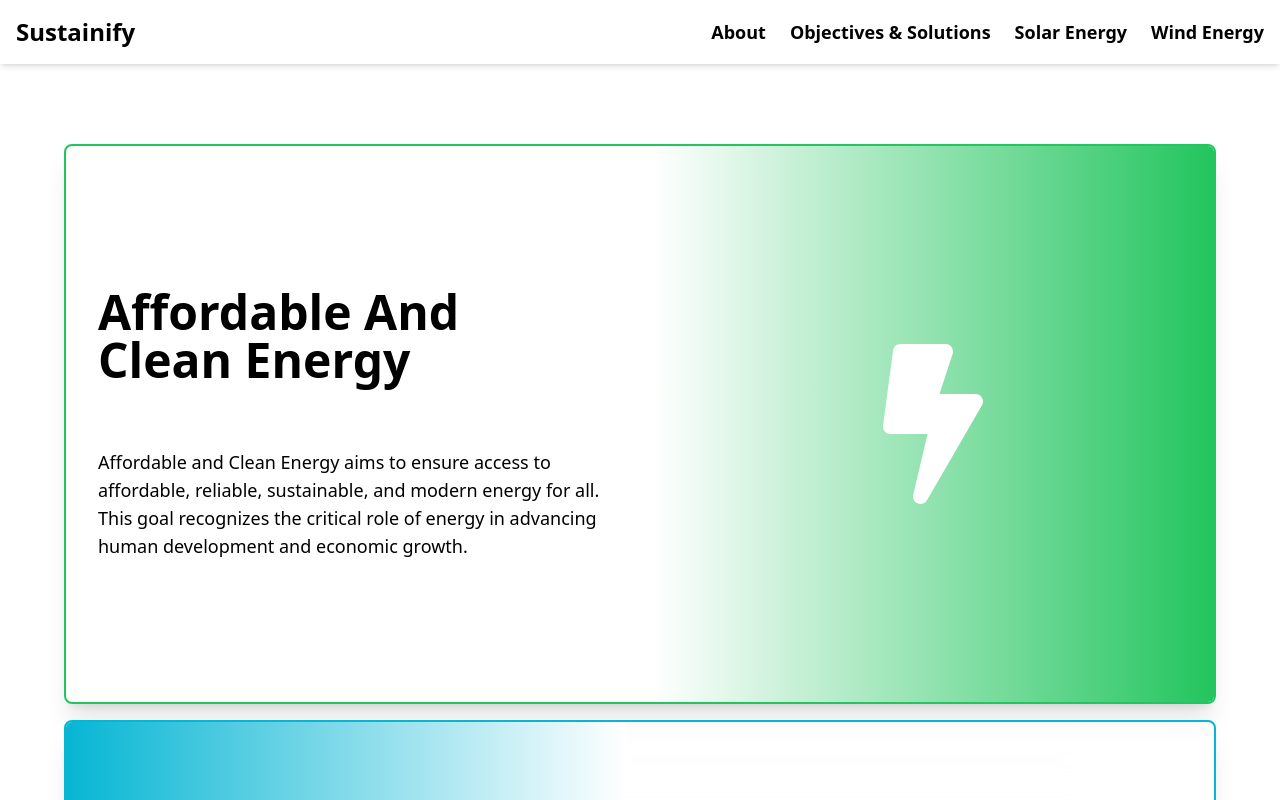
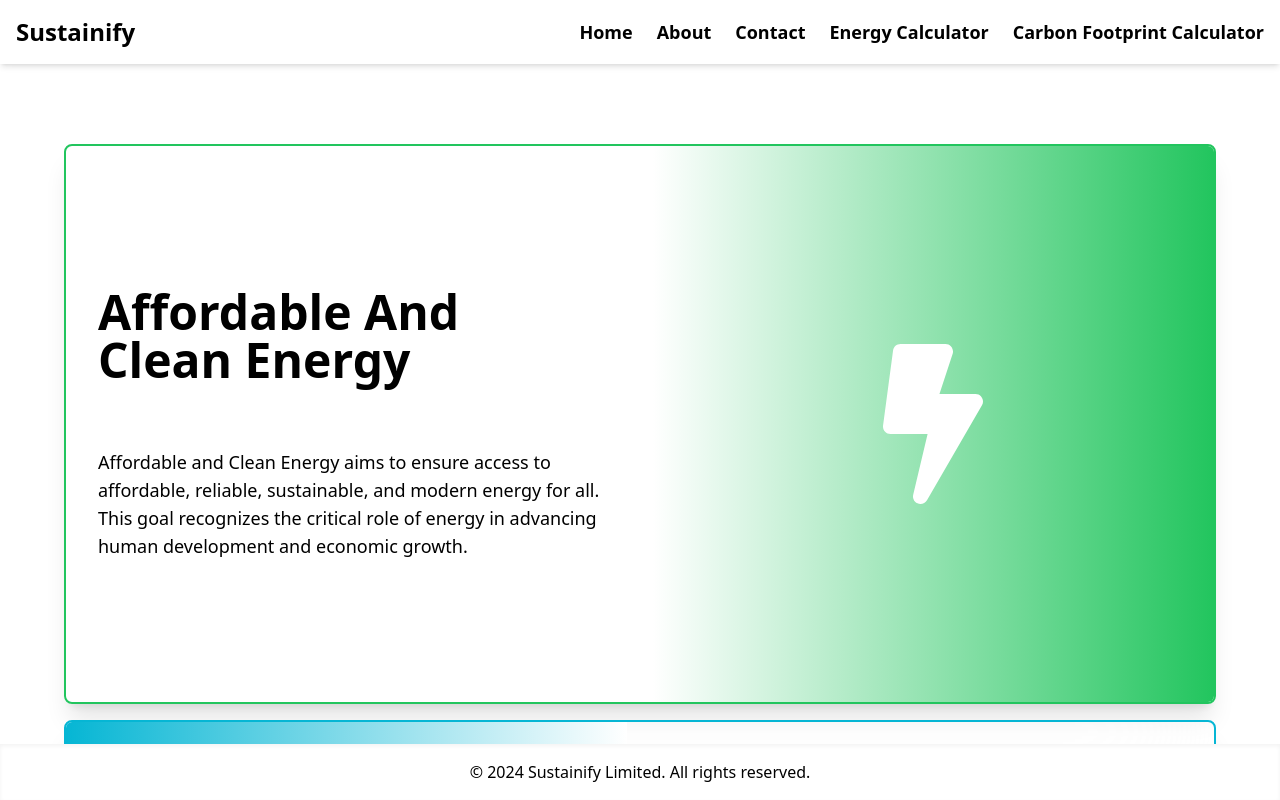
Before and after one commit to FirelodZuk05/Carbon-Footprint, a React (Create React App) app: page /energy-calculator in a window 1280 px wide. Built offline with nearby package versions, Linux system fonts and the light colour scheme.

Commit message:
new commit

```diff
--- a/src/Components/Card.js
+++ b/src/Components/Card.js
@@ -2,7 +2,7 @@ import React from 'react'
 
 const Card = ({Icon,dir,title,Desc,card,last}) => {
   return (
-    <div className={`flex  ${dir===0?"flex-col lg:flex-row":"flex-col-reverse lg:flex-row-reverse"}  h-auto lg:h-[70vh] justify-between items-center border-2 rounded-lg shadow-xl border-green-500 overflow-hidden bg-white bg-opacity-30 backdrop-blur-3xl  ${card===0?"mt-20":"my-10"}`} >
+    <div className={`flex  ${dir===0?"flex-col lg:flex-row":"flex-col-reverse lg:flex-row-reverse"}  h-auto lg:h-[80vh] justify-between items-center border-2 rounded-lg shadow-xl border-black overflow-hidden bg-white bg-opacity-30 backdrop-blur-3xl  ${card===0?"mt-20":"my-10"}`} >
         <div className=' ml-4 flex flex-col h-auto lg:h-5/6 w-full lg:w-[48vw] justify-evenly gap-5 items-start'>
             <div className='flex items-center space-x-4'>
                 <h1 className='text-3xl lg:text-5xl font-bold'>{title}</h1>
@@ -11,7 +11,7 @@ const Card = ({Icon,dir,title,Desc,card,last}) => {
                {Desc}
             </p>
         </div>
-        <div className={`${dir===0?"bg-gradient-to-r from-white to-green-500":"bg-gradient-to-r to-white from-green-500"} flex h-[30vh] lg:h-[100vh] w-full lg:w-[48vw]  justify-center items-center`}>
+        <div className={`${dir===0?"bg-gradient-to-r from-white to-cyan-500":"bg-gradient-to-r to-white from-green-500"} flex h-[30vh] lg:h-[100vh] w-full lg:w-[48vw]  justify-center items-center`}>
             <Icon className={`text-green-500 lg:text-white text-[5rem] lg:text-[10rem]`}/>
         </div>
     </div>
--- a/src/Components/GCard.js
+++ b/src/Components/GCard.js
@@ -2,7 +2,7 @@ import React from 'react'
 
 const GCard = ({info,card}) => {
   return (
-    <div className='flex flex-col h-auto lg:h-5/6 w-full lg:w-[25vw] border-2 border-green-100 bg-gradient-to-r to-white rounded-lg shadow-2xl shadow-black from-green-500 justify-center items-center p-8'>
+    <div className='flex flex-col h-auto lg:h-5/6 w-full lg:w-[25vw] border-2 border-black bg-gradient-to-r to-white rounded-lg shadow-2xl shadow-black from-gray-300 justify-center items-center p-8'>
         <div className='flex items-center space-x-4'>
             <h1 className='text-3xl lg:text-5xl font-bold'>{info[card].title}</h1>
         </div>
--- a/src/pages/AffordableCleanEnergy.js
+++ b/src/pages/AffordableCleanEnergy.js
@@ -1,54 +1,20 @@
-import React, { useEffect, useState } from 'react';
-import { FaBolt, FaTimes, FaBars } from 'react-icons/fa';
+import React from 'react'
+import { FaBolt} from 'react-icons/fa';
 import { PiBrainLight, PiWindmill } from "react-icons/pi";
 import { WiSolarEclipse } from "react-icons/wi";
-import { Link } from 'react-scroll';
-import AOS from 'aos';
 import 'aos/dist/aos.css'; // Import AOS styles
 import 'tailwindcss/tailwind.css'; // Ensure you import TailwindCSS
 import WindEnergyCalculator from '../Components/WindEnergyCalculator';
 import SolarEnergyCalculator from '../Components/SolarEnergyCalculator';
+import Navbar from '../Components/Navbar'
+import Footer from '../Components/Footer'
 
 const AffordableCleanEnergy = () => {
-    const [isOpen, setIsOpen] = useState(false);
-
-    const handleToggle = () => {
-        setIsOpen(!isOpen);
-    };
 
     return (
         <div className="flex flex-col gap-4 p-8 bg-white">
-            <nav className='fixed top-0 left-0 w-full bg-white py-4 z-50 shadow-md'>
-                <div className='flex justify-between items-center px-4'>
-                    <div className='text-2xl font-bold'>
-                        <span className='text-black'>Sustainify</span>
-                    </div>
 
-                    {/* Hamburger Menu Button */}
-                    <div className='lg:hidden cursor-pointer' onClick={handleToggle}>
-                        {isOpen ? <FaTimes className='text-black text-2xl' /> : <FaBars className='text-black text-2xl' />}
-                    </div>
-
-                    {/* Navbar Links */}
-                    <div className={`lg:flex lg:items-center lg:gap-6 flex-col lg:flex-row absolute lg:static top-16 left-0 w-full lg:w-auto bg-white lg:bg-transparent lg:p-0 p-4 transition-all duration-300 ${isOpen ? 'block' : 'hidden'}`}>
-                        <ul className='flex flex-col lg:flex-row lg:space-x-6 space-y-4 lg:space-y-0'>
-                            <li>
-                                <Link to="about" smooth={true} duration={500} className='cursor-pointer text-black hover:text-blue-700 transition-colors text-lg font-semibold'>About</Link>
-                            </li>
-                            <li>
-                                <Link to="objectives-solutions" smooth={true} duration={500} className='cursor-pointer text-black hover:text-blue-700 transition-colors text-lg font-semibold'>Objectives & Solutions</Link>
-                            </li>
-                            <li>
-                                <Link to="solar-energy" smooth={true} duration={500} className='cursor-pointer text-black hover:text-blue-700 transition-colors text-lg font-semibold'>Solar Energy</Link>
-                            </li>
-                            <li>
-                                <Link to="wind-energy" smooth={true} duration={500} className='cursor-pointer text-black hover:text-blue-700 transition-colors text-lg font-semibold'>Wind Energy</Link>
-                            </li>
-                        </ul>
-                    </div>
-                </div>
-            </nav>
-
+            <Navbar/>
             {/* About Affordable Clean Energy */}
             <div id="about" className='flex flex-col lg:flex-row h-auto lg:h-[70vh] gap-5 justify-between items-center border-2 rounded-lg shadow-xl border-green-500 overflow-hidden bg-white bg-opacity-30 backdrop-blur-3xl mt-20'>
                 <div className='flex flex-col h-auto lg:h-5/6 w-full lg:w-[48vw] justify-evenly items-start p-8'>
@@ -116,6 +82,7 @@ const AffordableCleanEnergy = () => {
                 </div> */}
                 <WindEnergyCalculator />
             </div>
+            <Footer/>
         </div>
     );
 };
```
